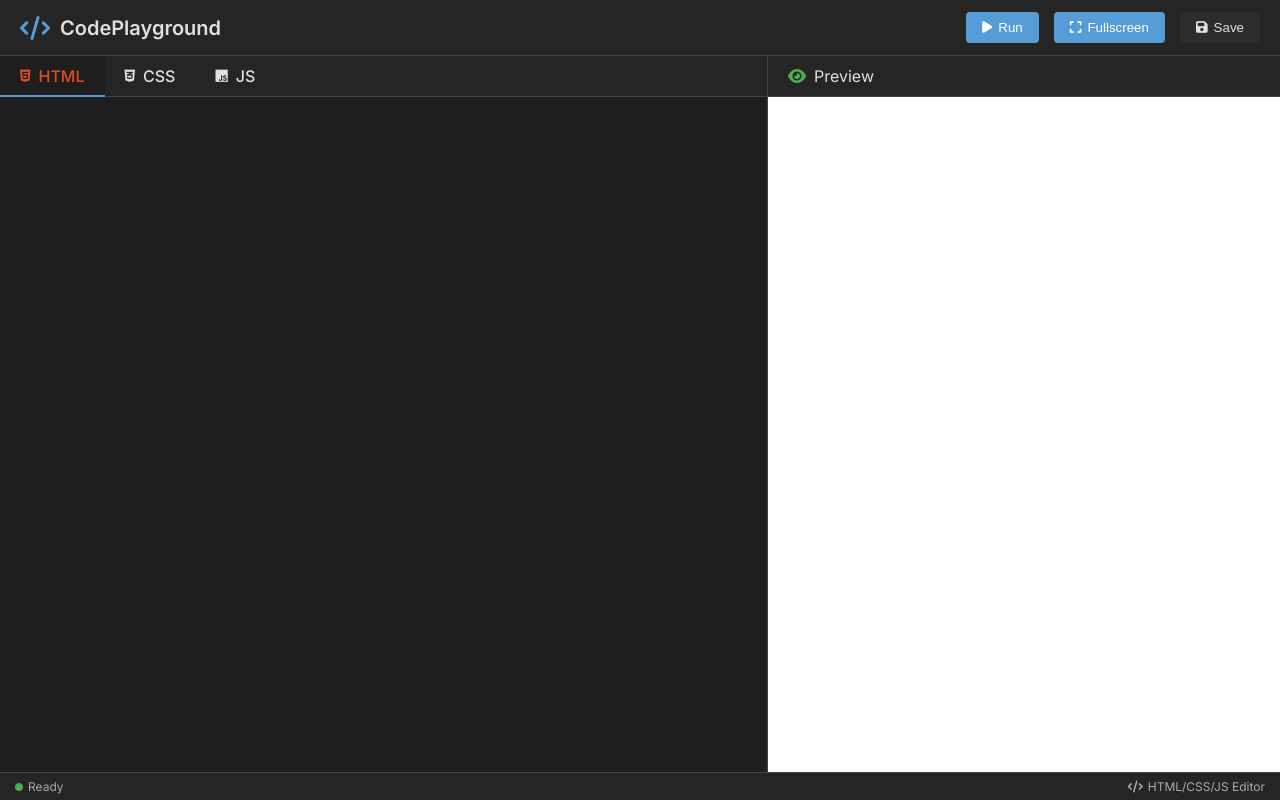
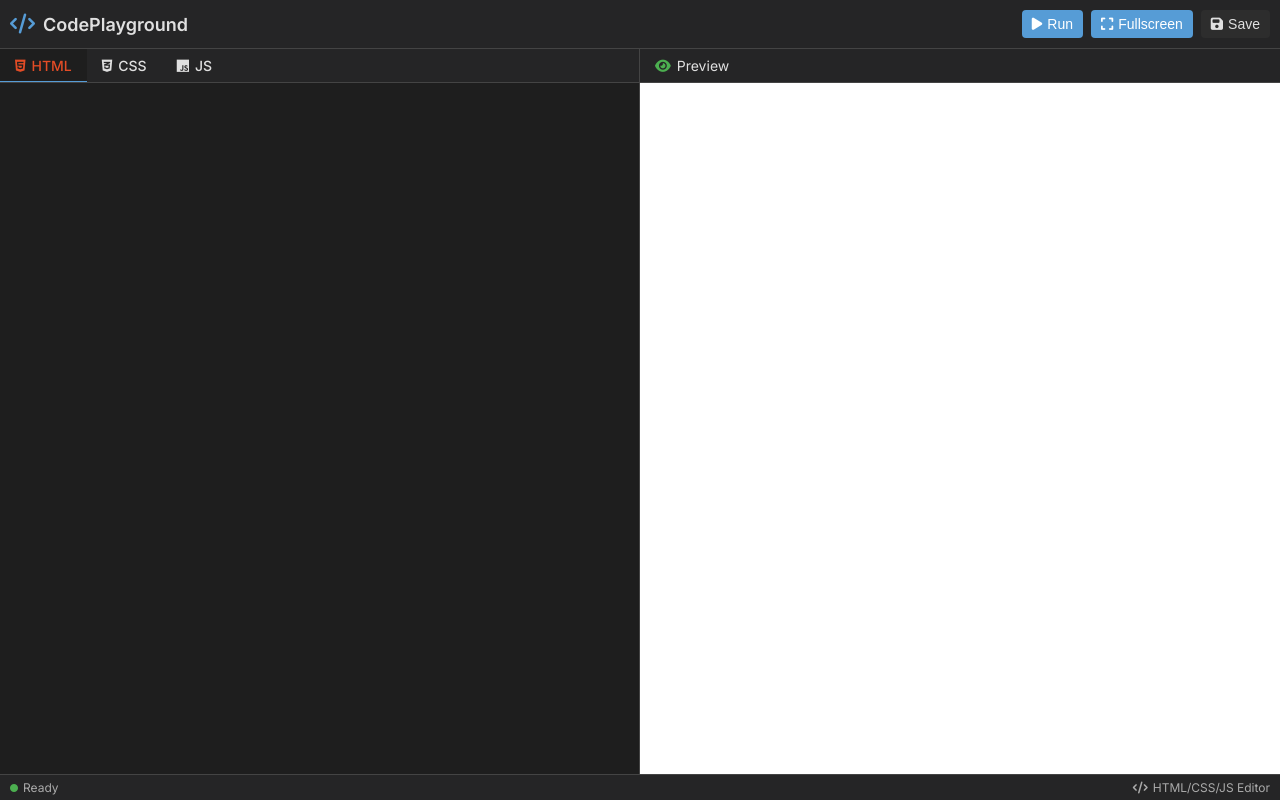
Before and after one commit to I-SHOW-AKIRU200/CODE-EDITORS, a plain HTML site: page index.html in a window 1280 px wide. Drawn offline with nearby package versions, Linux system fonts and the light colour scheme.

Commit message:
Update styles.css

```diff
--- a/styles.css
+++ b/styles.css
@@ -33,46 +33,56 @@ body {
 
 header {
     background-color: var(--bg-secondary);
-    padding: 12px 20px;
+    padding: 10px;
     display: flex;
     justify-content: space-between;
     align-items: center;
     border-bottom: 1px solid var(--border-color);
+    flex-wrap: wrap;
+    gap: 10px;
 }
 
 .logo {
     display: flex;
     align-items: center;
-    gap: 10px;
+    gap: 8px;
+    min-width: 0;
 }
 
 .logo i {
     color: var(--accent-color);
-    font-size: 24px;
+    font-size: 20px;
 }
 
 .logo h1 {
-    font-size: 20px;
+    font-size: 18px;
     font-weight: 600;
+    white-space: nowrap;
+    overflow: hidden;
+    text-overflow: ellipsis;
 }
 
 .controls {
     display: flex;
-    gap: 15px;
+    gap: 8px;
+    flex-wrap: wrap;
+    justify-content: flex-end;
 }
 
 button {
     background-color: var(--accent-color);
     color: white;
     border: none;
-    padding: 8px 16px;
+    padding: 6px 10px;
     border-radius: 4px;
     cursor: pointer;
     font-weight: 500;
     transition: background-color 0.2s;
     display: flex;
     align-items: center;
-    gap: 6px;
+    gap: 5px;
+    font-size: 14px;
+    white-space: nowrap;
 }
 
 button:hover {
@@ -92,29 +102,39 @@ button.secondary:hover {
     display: flex;
     flex: 1;
     overflow: hidden;
+    flex-direction: column;
 }
 
 .editor-container {
     display: flex;
     flex-direction: column;
-    width: 60%;
-    border-right: 1px solid var(--border-color);
+    width: 100%;
+    height: 50%;
+    border-bottom: 1px solid var(--border-color);
 }
 
 .editor-tabs {
     display: flex;
     background-color: var(--bg-secondary);
     border-bottom: 1px solid var(--border-color);
+    overflow-x: auto;
+    scrollbar-width: none; /* Firefox */
+}
+
+.editor-tabs::-webkit-scrollbar {
+    display: none; /* Chrome/Safari */
 }
 
 .editor-tab {
-    padding: 10px 20px;
+    padding: 8px 15px;
     cursor: pointer;
     position: relative;
     font-weight: 500;
     display: flex;
     align-items: center;
-    gap: 8px;
+    gap: 6px;
+    font-size: 14px;
+    white-space: nowrap;
 }
 
 .editor-tab.active {
@@ -171,7 +191,7 @@ button.secondary:hover {
     font-family: 'Fira Code', monospace;
     font-size: 14px;
     line-height: 1.5;
-    padding: 15px;
+    padding: 12px;
     display: block;
     height: 100%;
     outline: none;
@@ -205,16 +225,18 @@ button.secondary:hover {
 }
 
 .preview-header {
-    padding: 10px 20px;
+    padding: 8px 15px;
     background-color: var(--bg-secondary);
     border-bottom: 1px solid var(--border-color);
     display: flex;
     align-items: center;
-    gap: 8px;
+    gap: 6px;
+    font-size: 14px;
 }
 
 .preview-header i {
     color: var(--success-color);
+    font-size: 14px;
 }
 
 .preview-content {
@@ -231,7 +253,7 @@ button.secondary:hover {
 
 .status-bar {
     background-color: var(--bg-secondary);
-    padding: 6px 15px;
+    padding: 5px 10px;
     font-size: 12px;
     color: var(--text-secondary);
     display: flex;
@@ -245,18 +267,38 @@ button.secondary:hover {
     gap: 5px;
 }
 
-@media (max-width: 768px) {
+/* Mobile-specific styles */
+@media (min-width: 768px) {
     .main-container {
-        flex-direction: column;
+        flex-direction: row;
     }
 
     .editor-container {
-        width: 100%;
-        height: 60%;
+        width: 50%;
+        height: 100%;
+        border-bottom: none;
+        border-right: 1px solid var(--border-color);
     }
 
-    .preview-container {
-        width: 100%;
-        height: 40%;
+    .btn-text, .tab-text {
+        display: inline;
     }
 }
+
+@media (max-width: 767px) {
+    .btn-text, .tab-text {
+        display: none;
+    }
+
+    header {
+        padding: 8px;
+    }
+
+    button {
+        padding: 6px 8px;
+    }
+
+    .editor-tab {
+        padding: 8px 12px;
+    }
+}
```
